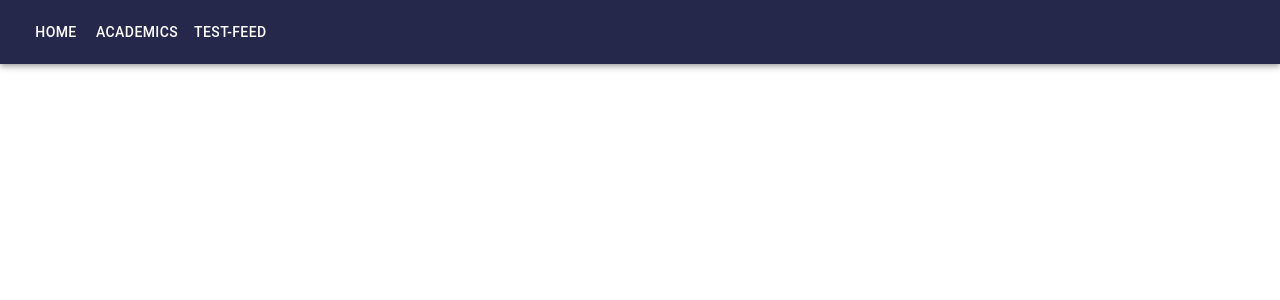
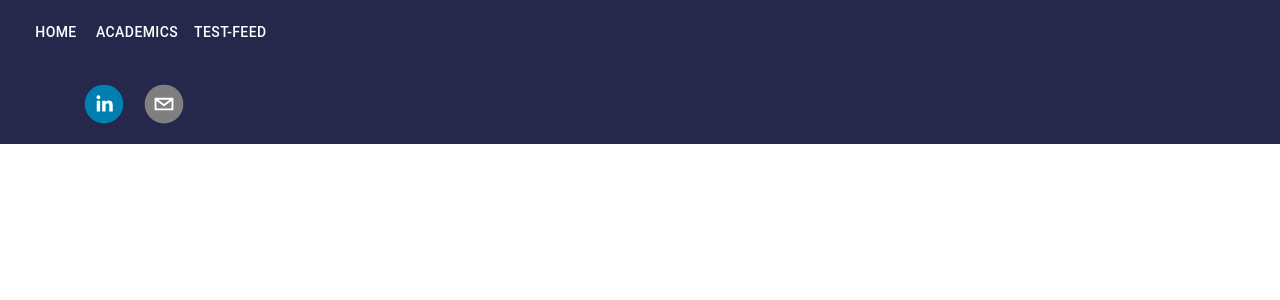
Before and after one commit to jlaprade33/personal-react, a React (Create React App) app: page /#/contact in a window 1280 px wide. Shown: the top 300 px of the page. Built offline with nearby package versions, Linux system fonts and the light colour scheme.

Commit message:
new footer

```diff
--- a/package.json
+++ b/package.json
@@ -21,6 +21,7 @@
     "react-images-upload": "^1.2.8",
     "react-router-dom": "^5.2.0",
     "react-scripts": "3.0.1",
+    "react-share": "^4.3.1",
     "react-table": "^7.6.1"
   },
   "scripts": {
--- a/src/App.js
+++ b/src/App.js
@@ -12,6 +12,7 @@ import { withStyles } from "@material-ui/core";
 import PropTypes from 'prop-types';
 import { HashRouter, Route, Link } from 'react-router-dom';
 import { Helmet, HelmetProvider } from 'react-helmet-async';
+import Footer from './components/MainPage/Footer';
 
 const styles = {
   header: {
@@ -58,6 +59,7 @@ class App extends Component {
             <Contact /> }
           /> */}
         </div>
+        <Footer />
         </HashRouter>
       </HelmetProvider>
     )
--- a/src/components/BackgroundTable/components/Background.js
+++ b/src/components/BackgroundTable/components/Background.js
@@ -89,6 +89,7 @@ const useStyles = makeStyles(theme => ({
     width: "fit-content",
     display: 'table-flex',
     margin: 'auto',
+    cursor: 'pointer',
     textAlign: 'center',
     minHeight: 50,
     paddingTop: 10
@@ -99,6 +100,7 @@ const useStyles = makeStyles(theme => ({
     margin: 'auto',
     textAlign: 'center',
     minHeight: 50,
+    cursor: 'pointer',
     paddingTop: 10,
     borderBottom: '3px solid #25274b'
   },
--- /dev/null
+++ b/src/components/MainPage/Footer.js
@@ -0,0 +1,54 @@
+import React from 'react';
+import { makeStyles } from '@material-ui/core';
+import {
+    LinkedinShareButton,
+    LinkedinIcon,
+    EmailIcon
+} from 'react-share';
+
+const urls = {
+    email: 'mailto:jeffrey.laprade@gmail.com',
+    linkedIn: 'www.linkedin.com/in/lapradejeff',
+    github: 'https://github.com/jlaprade33/personal-react/tree/dev/'
+}
+const useStyles = makeStyles(theme => ({
+    container: {
+        width: '100%',
+        height: 80,
+        background: '#25274b'
+    },
+    socialContainer: {
+        width: '90%',
+        margin: 'auto',
+    },
+    shareButton: {
+        margin: 20
+    }
+}));
+
+const Footer = () => {
+    const classes = useStyles();
+    return(
+        <div className={classes.container}>
+            <div className={classes.socialContainer}>
+                <LinkedinShareButton
+                    url={urls.linkedIn}
+                    className={classes.shareButton}
+                >
+                    <LinkedinIcon
+                        size={40}
+                        round={true}
+                        />
+                </ LinkedinShareButton>
+                <a href={urls.email}>
+                    <EmailIcon
+                        size={40}
+                        round={true}
+                    />
+                </a>
+            </div>
+        </div>
+    )
+};
+
+export default Footer;
```
